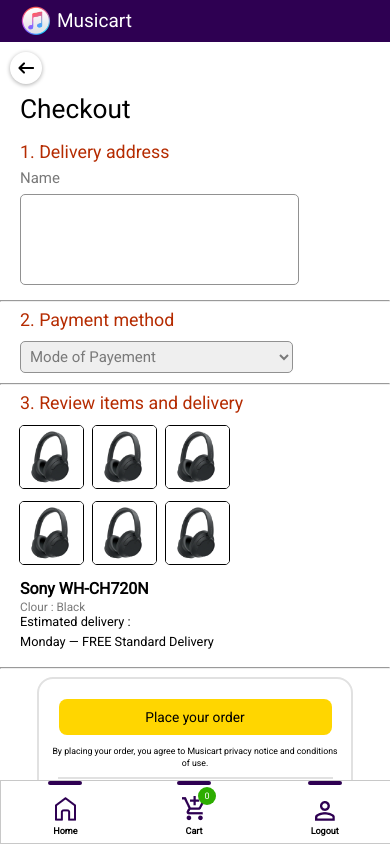
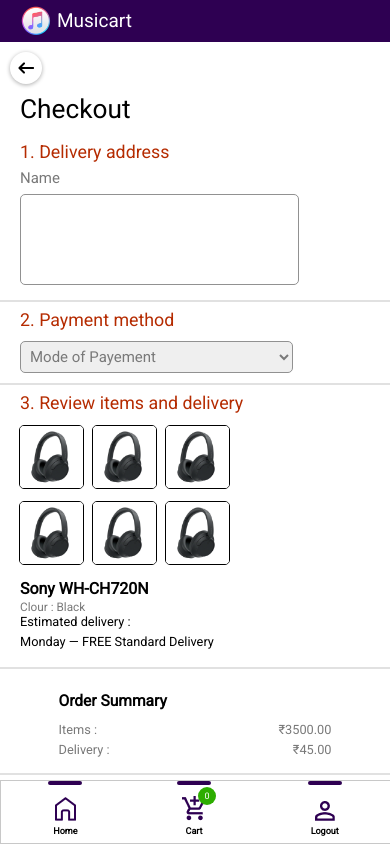
Before and after one commit to utsav-shrma/musicCart-frontend, a React (Vite) app: page /checkout in a window 390 px wide. Built offline with nearby package versions, Linux system fonts and the light colour scheme; no server answers.

Commit message:
fixed place order styling in checkout

```diff
--- a/src/components/desktop/checkoutForm/CheckoutForm.jsx
+++ b/src/components/desktop/checkoutForm/CheckoutForm.jsx
@@ -1,7 +1,7 @@
 import React from 'react'
 import styles from "./CheckoutForm.module.css";
 import imageSample from '../../../assets/images/headphoneImage.png'
-function CheckoutForm({isInvoice=false}) {
+function CheckoutForm({isInvoice=false,isDesktop}) {
   return (
     <div className={styles.checkoutContainer}>
           <h1 className={styles.checkoutTitle}> {isInvoice?'Invoice':'Checkout'}</h1>
@@ -52,7 +52,7 @@
                   </div>
                 </div>
               </div>
-              <hr></hr>
+              <hr ></hr>
 
 
                 {isInvoice?"":<div className={styles.bottomDiv}>
@@ -72,9 +72,10 @@
                     <button className={styles.rightOrderButton} >Place your order</button>
                     <p className={styles.rightTerms} > By placing your order, you agree to Musicart privacy
 notice and conditions of use.</p>
-                    <hr ></hr></React.Fragment>}
+                   </React.Fragment>}
 
-
+                   <hr className={styles.horizontal} ></hr>
+                    <div className={styles.shuffle}>
                     <div className={styles.orderSummary}>
                     <p className={styles.summaryTitle}> Order Summary</p>
                     <div className={styles.rightPrice}>
@@ -87,10 +88,11 @@
                     </div>
                     </div>
 
-                    <hr></hr>
+                    <hr ></hr>
                     <div className={styles.rightTotal}>
                     <p> Order Total : </p>
                         <p> ₹3545.00</p>
+                    </div>
                     </div>
                 </div>
             </div>
--- a/src/components/desktop/checkoutForm/CheckoutForm.module.css
+++ b/src/components/desktop/checkoutForm/CheckoutForm.module.css
@@ -7,7 +7,9 @@
 
 }
 
-
+.checkoutContainer hr{
+    border: 1.14px solid #E1E1E1
+}
 .infoConatiner{
     width: 95vw;
     display: flex;
@@ -289,6 +291,12 @@
 
 
 }
+.shuffle{
+    display: flex;
+    flex-direction: column;
+    align-items: center;
+    justify-content: center;
+}
 
 @media screen and (max-width: 750px) {
     .checkoutContainer{
@@ -387,19 +395,41 @@
         margin-bottom: 20px;
     }
     .rightDiv{
-        width: 80vw;
+        width: 100vw;
+        border-style: none;
+        flex-direction: column-reverse;
     }
 
     .rightOrderButton{
-        width:70vw;
+        width:80vw;
+
     }
 
     .rightDiv hr{
-        width:70vw;
+        width:100vw;
     }
 
     .orderSummary,.rightPrice,.rightTotal{
         width:70vw;
     }
 
+    .rightTerms{
+        display: none;
+    }
+    .rightTotal p{
+        font-family: Roboto;
+font-size: 19.57px;
+font-weight: 500;
+line-height: 22.93px;
+text-align: center;
+margin-top:10px;
+
+    }
+
+    .horizontal{
+        display: none;
+    }
+
+
+
 }
--- a/src/components/desktop/checkoutScreen/CheckoutScreen.jsx
+++ b/src/components/desktop/checkoutScreen/CheckoutScreen.jsx
@@ -46,7 +46,7 @@
           <LogoHeader showCart={false} currScreen={"Checkout"} />
         </Context.Provider>:""}
         {isDesktop?<BackButton></BackButton>:<BackArrow></BackArrow>}
-        <CheckoutForm ></CheckoutForm>
+        <CheckoutForm isDesktop={isDesktop} ></CheckoutForm>
       </div>
 
       {isDesktop?<Footer></Footer>:<MobileFooter></MobileFooter>}
```
